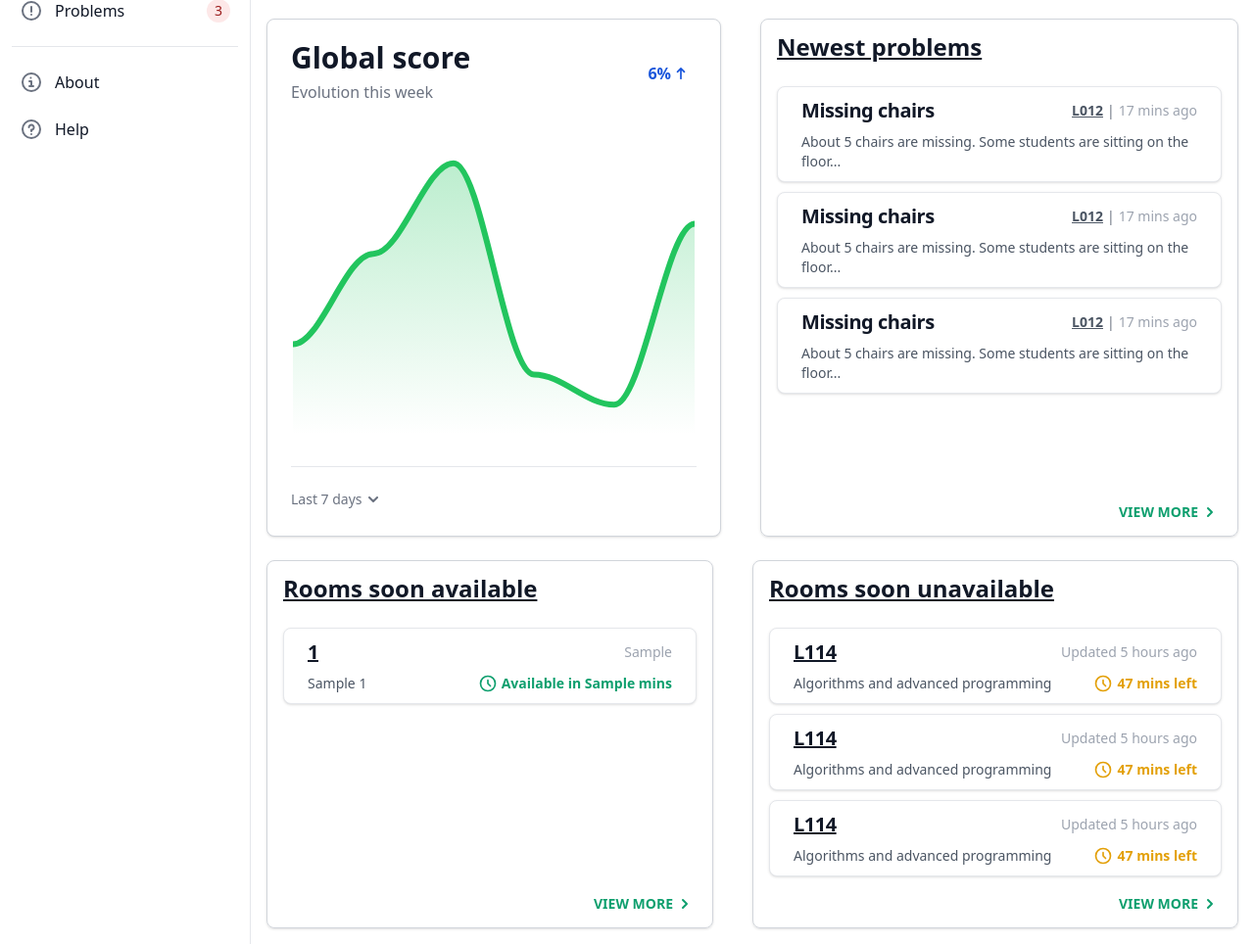
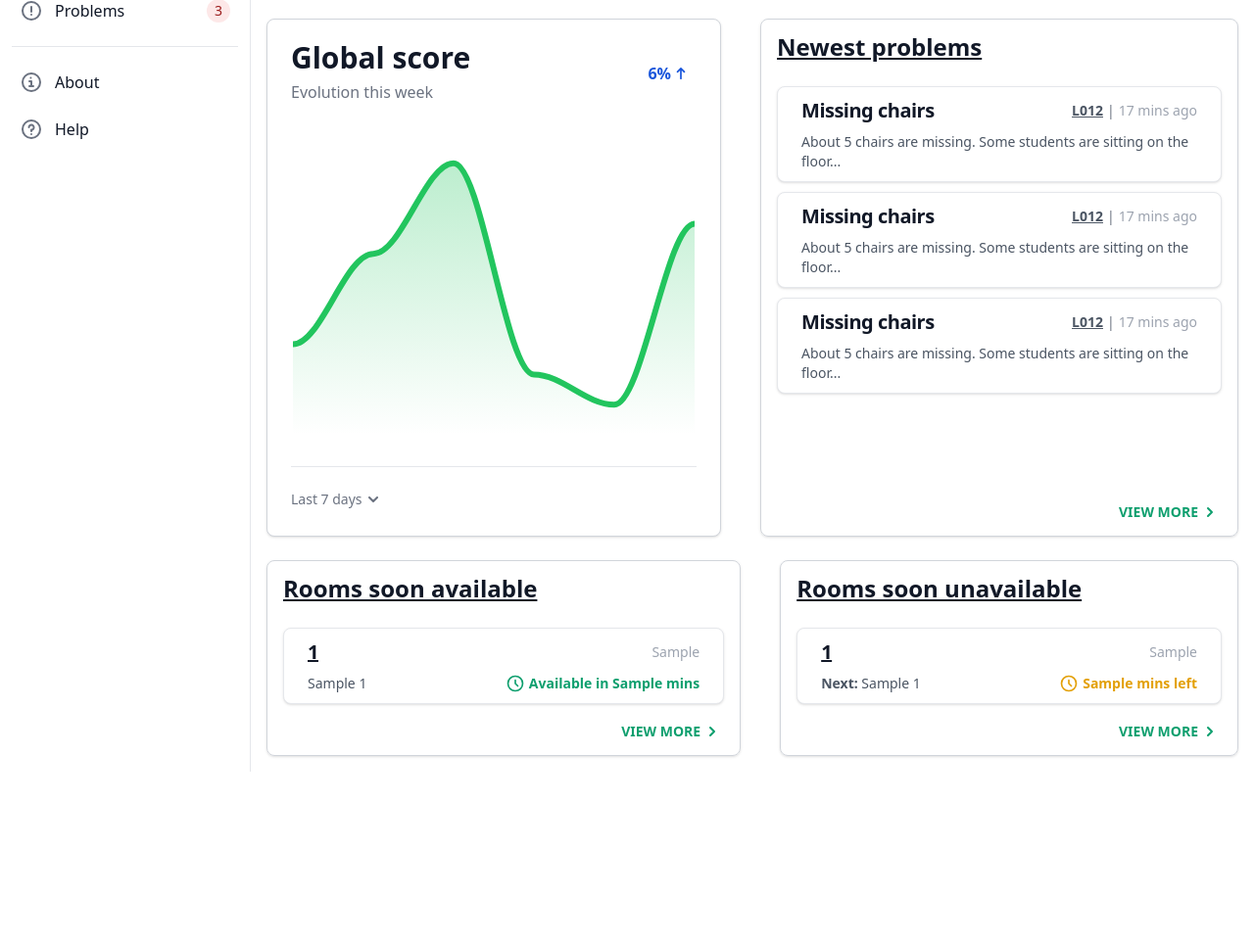
Before and after one commit to Theophile-Wemaere/aubouleau, a Django app: template aubouleau_web/templates/aubouleau_web/index.html in a window 1280 px wide. Shown: the part 339-1303 px from the top of the page at 98% size. After the commit the page ends 1127 px from the top, so only its background shows below. Run offline with Django 5.2, Linux system fonts and the light colour scheme; the template is opened without the code that fills it: most values are stand-ins (such as "Sample title", 1, 10 or a date in 2020); style sheets or scripts are compiled from the project's sources; some libraries are stand-ins or nearby versions.

Commit message:
added rooms soon unavailable on the dashboard
The dashboard now features the list of rooms that will soon become unavailable.
As of now, the rooms are displayed in the list if:
- They are currently available
- They will become unavailable in less than an hour

```diff
--- a/aubouleau_web/templates/aubouleau_web/index.html
+++ b/aubouleau_web/templates/aubouleau_web/index.html
@@ -182,51 +182,28 @@
             <div class="flex flex-col flex-grow gap-y-6">
                 <h4 class="text-2xl underline font-bold text-gray-900">Rooms soon unavailable</h4>
                 <div class="flex flex-col gap-y-2.5">
-                    <a href="#" class="flex flex-col gap-y-2 px-6 py-2.5 bg-white border border-gray-200 rounded-lg shadow hover:bg-gray-100 dark:bg-gray-800 dark:border-gray-700 dark:hover:bg-gray-700">
+                {% if rooms_soon_unavailable %}
+                    {% for room in rooms_soon_unavailable %}
+                    {# room is of type tuple[Room, TimeSlot, int, str] #}
+                    <a href="{% url 'aubouleau_web:room-detail' building_name=room.0.floor.building.name room_number=room.0.number %}" class="flex flex-col gap-y-2 px-6 py-2.5 bg-white border border-gray-200 rounded-lg shadow hover:bg-gray-100 dark:bg-gray-800 dark:border-gray-700 dark:hover:bg-gray-700">
                         <div class="flex flex-row justify-between items-center">
-                            <h5 class="text-xl font-bold underline tracking-tight text-gray-900 dark:text-white">L114</h5>
-                            <p class="text-sm text-gray-400">Updated 5 hours ago</p>
+                            <h5 class="text-xl font-bold underline tracking-tight text-gray-900 dark:text-white">{{ room.0.number }}</h5>
+                            <p class="text-sm text-gray-400">{{ room.3 }}</p>
                         </div>
                         <div class="flex flex-row justify-between items-center">
-                            <p class="text-sm font-normal text-gray-600 dark:text-gray-400">Algorithms and advanced programming</p>
-                            <div class="flex flex-row items-center gap-x-1 text-sm font-bold text-yellow-400">
+                            <p class="text-sm font-normal text-gray-600 dark:text-gray-400 truncate"><span class="text-gray-600 font-bold">Next:</span> {{ room.1.subject }}</p>
+                            <div class="flex flex-row justify-end items-center gap-x-1 text-sm font-bold text-yellow-400 min-w-[25%]">
                                 <svg class="w-[20px] h-[20px]" aria-hidden="true" xmlns="http://www.w3.org/2000/svg" width="24" height="24" fill="none" viewBox="0 0 24 24">
                                     <path stroke="currentColor" stroke-linecap="round" stroke-linejoin="round" stroke-width="2" d="M12 8v4l3 3m6-3a9 9 0 1 1-18 0 9 9 0 0 1 18 0Z"></path>
                                 </svg>
-                                <p>47 mins left</p>
+                                <p>{{ room.2 }} min{{ room.2|pluralize }} left</p>
                             </div>
                         </div>
                     </a>
-                    <a href="#" class="flex flex-col gap-y-2 px-6 py-2.5 bg-white border border-gray-200 rounded-lg shadow hover:bg-gray-100 dark:bg-gray-800 dark:border-gray-700 dark:hover:bg-gray-700">
-                        <div class="flex flex-row justify-between items-center">
-                            <h5 class="text-xl font-bold underline tracking-tight text-gray-900 dark:text-white">L114</h5>
-                            <p class="text-sm text-gray-400">Updated 5 hours ago</p>
-                        </div>
-                        <div class="flex flex-row justify-between items-center">
-                            <p class="text-sm font-normal text-gray-600 dark:text-gray-400">Algorithms and advanced programming</p>
-                            <div class="flex flex-row items-center gap-x-1 text-sm font-bold text-yellow-400">
-                                <svg class="w-[20px] h-[20px]" aria-hidden="true" xmlns="http://www.w3.org/2000/svg" width="24" height="24" fill="none" viewBox="0 0 24 24">
-                                    <path stroke="currentColor" stroke-linecap="round" stroke-linejoin="round" stroke-width="2" d="M12 8v4l3 3m6-3a9 9 0 1 1-18 0 9 9 0 0 1 18 0Z"></path>
-                                </svg>
-                                <p>47 mins left</p>
-                            </div>
-                        </div>
-                    </a>
-                    <a href="#" class="flex flex-col gap-y-2 px-6 py-2.5 bg-white border border-gray-200 rounded-lg shadow hover:bg-gray-100 dark:bg-gray-800 dark:border-gray-700 dark:hover:bg-gray-700">
-                        <div class="flex flex-row justify-between items-center">
-                            <h5 class="text-xl font-bold underline tracking-tight text-gray-900 dark:text-white">L114</h5>
-                            <p class="text-sm text-gray-400">Updated 5 hours ago</p>
-                        </div>
-                        <div class="flex flex-row justify-between items-center">
-                            <p class="text-sm font-normal text-gray-600 dark:text-gray-400">Algorithms and advanced programming</p>
-                            <div class="flex flex-row items-center gap-x-1 text-sm font-bold text-yellow-400">
-                                <svg class="w-[20px] h-[20px]" aria-hidden="true" xmlns="http://www.w3.org/2000/svg" width="24" height="24" fill="none" viewBox="0 0 24 24">
-                                    <path stroke="currentColor" stroke-linecap="round" stroke-linejoin="round" stroke-width="2" d="M12 8v4l3 3m6-3a9 9 0 1 1-18 0 9 9 0 0 1 18 0Z"></path>
-                                </svg>
-                                <p>47 mins left</p>
-                            </div>
-                        </div>
-                    </a>
+                    {% endfor %}
+                {% else %}
+                    <p class="text-center text-gray-400">No rooms to show</p>
+                {% endif %}
                 </div>
             </div>
             <a class="flex flex-row justify-end items-center text-green-500 hover:text-green-700" href="#">
```
Also changed, not shown: aubouleau_web/models.py (+52 -0 lines), aubouleau_web/templates/aubouleau_web/room_detail.html (+10 -4 lines), aubouleau_web/views.py (+17 -2 lines). Lines whose indentation alone changed are shown as unchanged.
